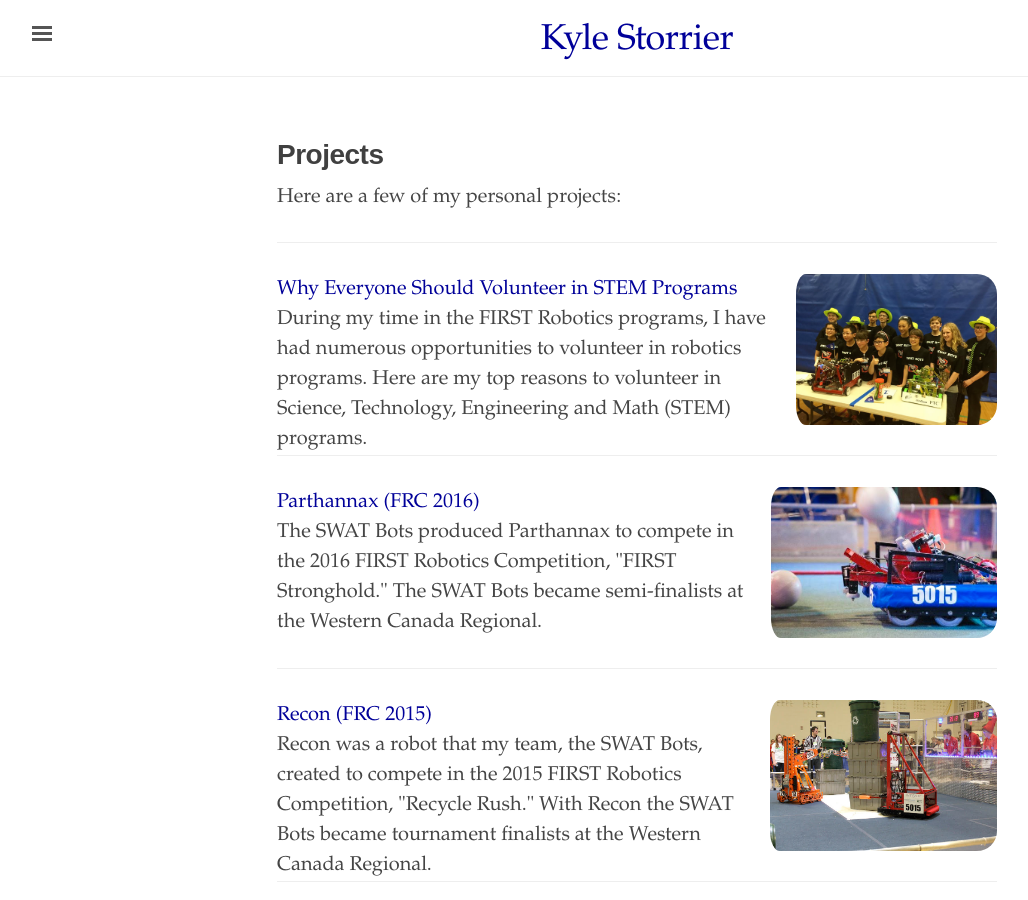
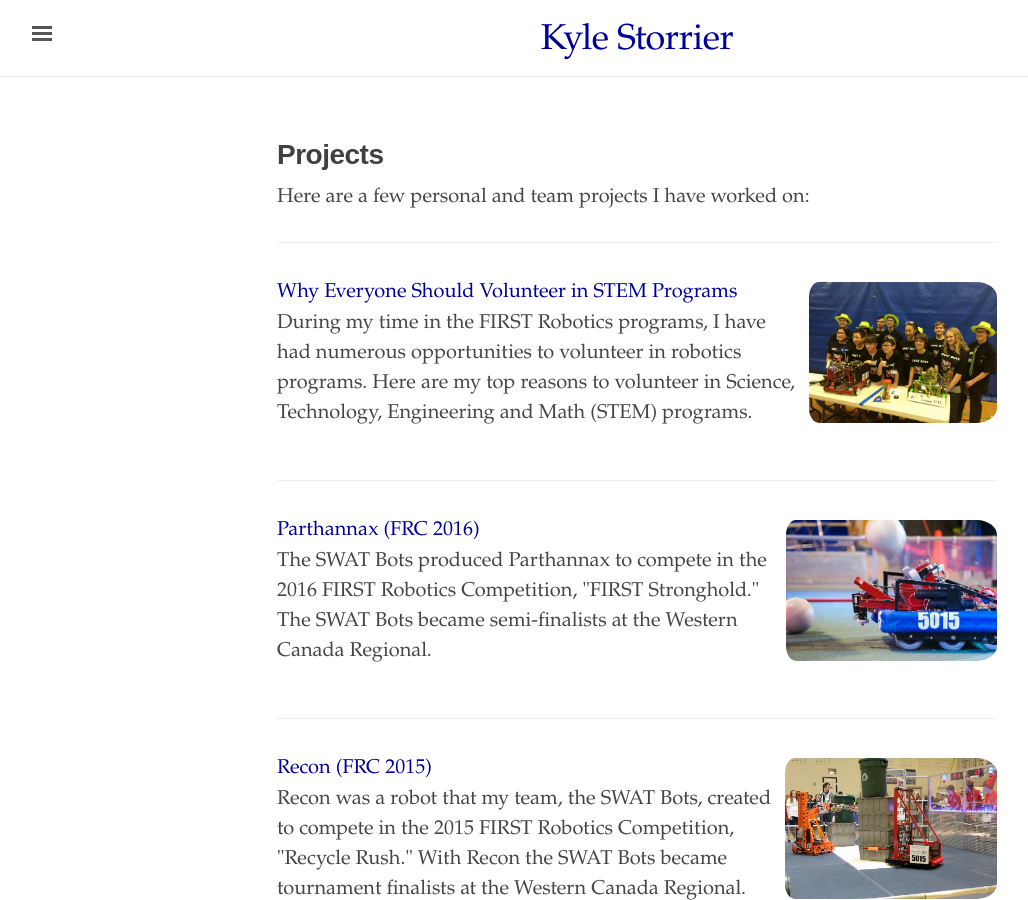
Before and after one commit to Kyle-Storrier/kylestorrier.com, a Jekyll site: the page built from pages/personal-projects.md, in a window 1280 px wide and 900 px high. Shown: the whole window, without its empty margins (3-1031 px from the left). Built offline with Jekyll 4.4.1, drawn with Linux system fonts in a browser that asks for light colours.

Commit message:
Minor tweaks to content and format.
personal-projects.md and resume.html have been changed so they look better on all kinds of devices.
T1D.html has had slight format corrections.
resume.html now has an introduction.

```diff
--- a/pages/T1D.html
+++ b/pages/T1D.html
@@ -64,9 +64,8 @@ order: 3
 
 <p>Since 2009, I have been living with Type 1 Diabetes (T1D). Type 1 diabetes is an autoimmune form of diabetes which often first shows itself in normally healthy children. Only about 5-10% of people with diabetes have type 1. With a little bit of planning and perseverance, T1D can be well managed.</p>
 <p>T1D is also a great teacher of patience, persistence, diligence and attention to detail.
-Many people, including myself, have found diabetes to be a gift.  Not that I would wish it on anyone, but it has taught me a lot. My T1D diagnosis started me looking for new activities and challenges leading me into robotics three weeks after my diagnosis. Robotics eventually led me to the field of computer science and where I am today.
-<br><br>
-I have compiled a list of frequently asked questions about how I have successfully managed attending university with T1D. I hope that this is helpful information. Best wishes!</p>
+Many people, including myself, have found diabetes to be a gift.  Not that I would wish it on anyone, but it has taught me a lot. My T1D diagnosis started me looking for new activities and challenges leading me into robotics three weeks after my diagnosis. Robotics eventually led me to the field of computer science and where I am today.</p>
+<p>I have compiled a list of frequently asked questions about how I have successfully managed attending university with T1D. I hope that this is helpful information. Best wishes!</p>
 
 <div class="faq_container">
    <div class="faq">
--- a/pages/personal-projects.md
+++ b/pages/personal-projects.md
@@ -5,16 +5,16 @@ permalink: /projects/
 order: 2
 ---
 
-Here are a few of my personal projects: <br>
+Here are a few personal and team projects I have worked on: <br>
 
 {% assign mypages = site.projects | sort: "order" %}
 {% for page in mypages reversed%}
-  <hr>
-  <div style="height: 4cm">
+  <hr style="padding-top: 1px; padding-bottom: 1px; clear: both;">
+  <div style="height: auto; padding-top: 1px; padding-bottom: 1px;">
   <a href="{{ page.url | absolute_url }}">{{ page.title }}</a>
   <a href="{{ page.url | absolute_url }}">
-  <img src="{{ site.baseurl }}{{ page.photo }}" alt=" " style="float: right; height: 100%; padding-left: 10px; border-radius: 20px;">
+  <img src="{{ site.baseurl }}{{ page.photo }}" alt=" " style="float: right; height: 4cm; padding-left: 10px; padding-bottom: 5px; padding-top: 5px;border-radius: 20px;">
   </a>
-  <p>{{ page.about }}</p>
+  <p style="padding-top: 1px; padding-bottom: 1px;">{{ page.about }}</p>
   </div>
 {% endfor %}
```
Also changed, not shown: pages/resume.html (+5 -3 lines), Gemfile.lock.
